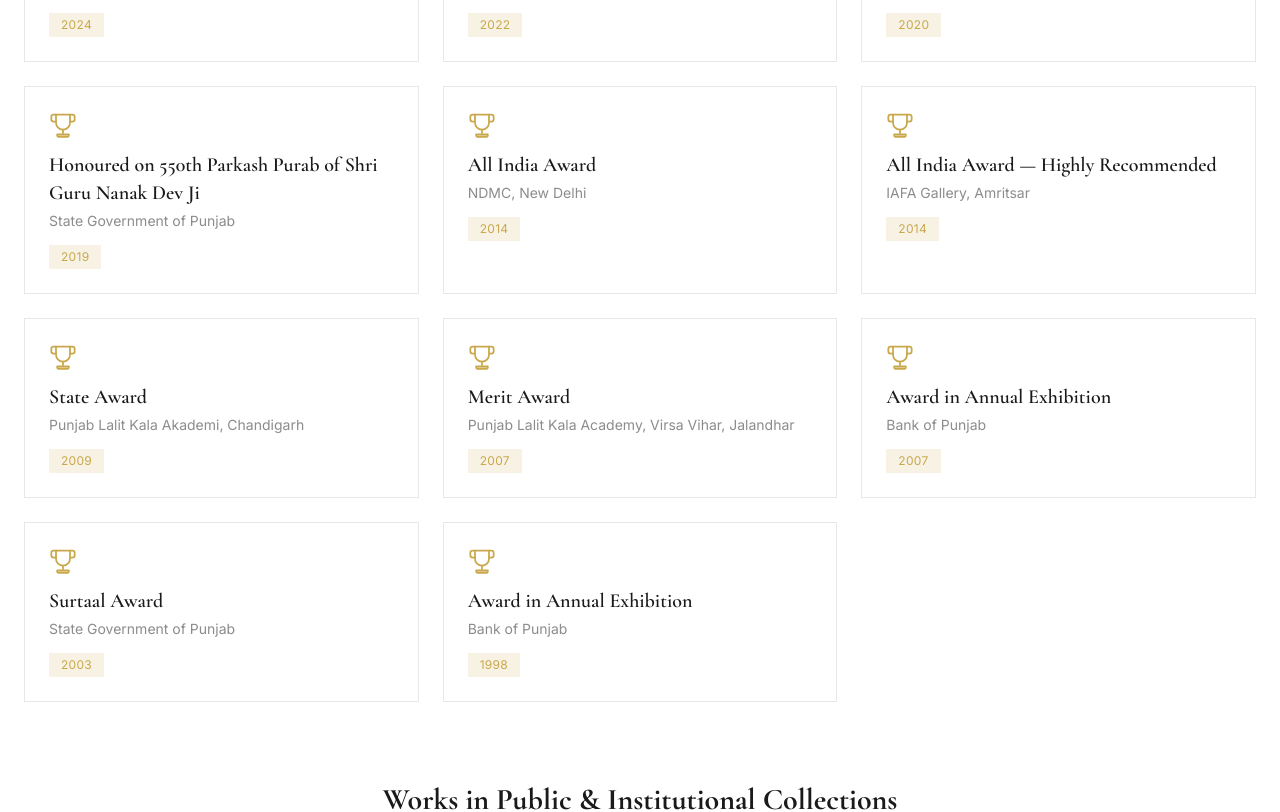
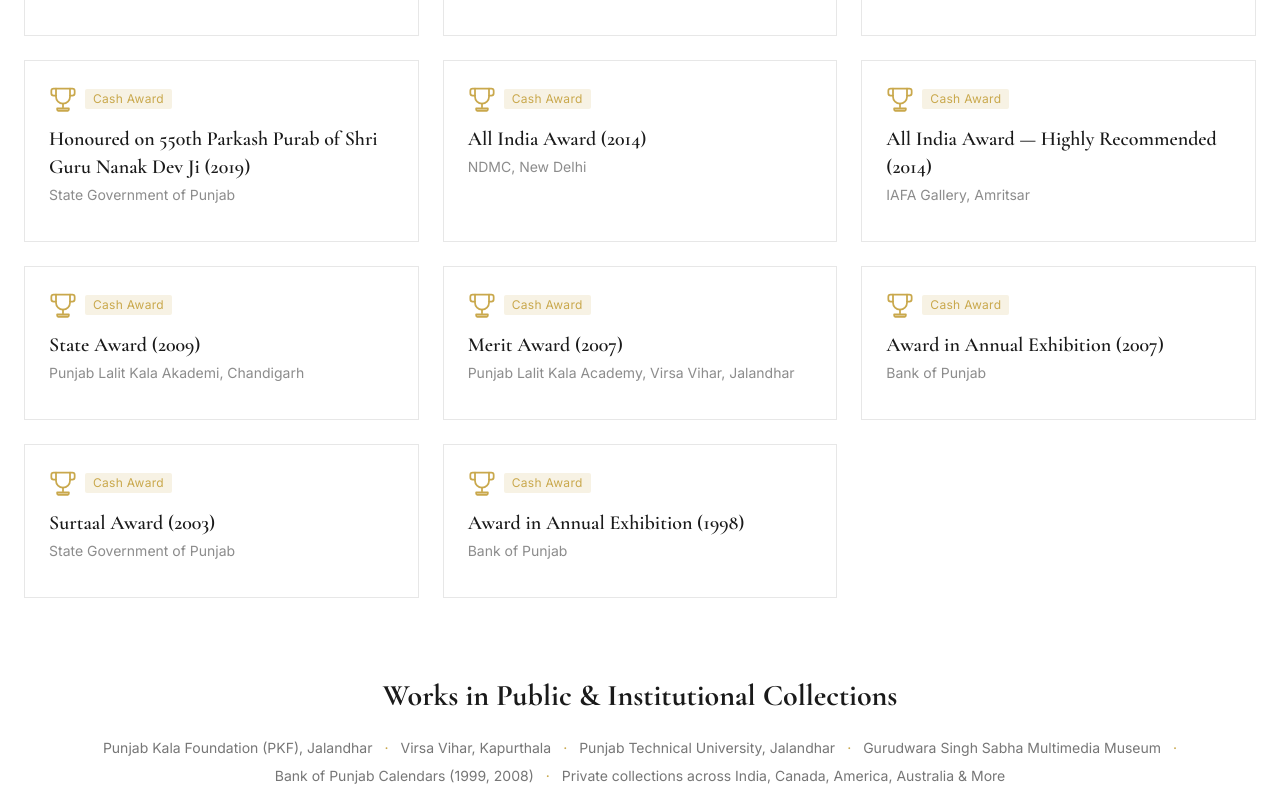
Before and after one commit to gdsai4903/jalandharart.in, a Next.js app: page / in a window 1280 px wide. Shown: the part 2240-3052 px from the top of the page. Built offline with nearby package versions, Linux system fonts and the light colour scheme.

Commit message:
add "cash award to the acheivements section" and change the placement of the year text

```diff
--- a/src/app/globals.css
+++ b/src/app/globals.css
@@ -20,7 +20,7 @@
   }
 
   100% {
-    transform: translateX(-50%);
+    transform: translateX(calc(-50% - 0.75rem));
   }
 }
 
--- a/src/components/Achievements.tsx
+++ b/src/components/Achievements.tsx
@@ -16,7 +16,7 @@ const collections = [
   "Punjab Technical University, Jalandhar",
   "Gurudwara Singh Sabha Multimedia Museum",
   "Bank of Punjab Calendars (1999, 2008)",
-  "Private collections across India & abroad",
+  "Private collections across India, Canada, America, Australia & More",
 ];
 
 function TrophyIcon() {
@@ -92,18 +92,16 @@ export default function Achievements() {
               key={award.id}
               className="group border border-charcoal/10 p-6 hover:-translate-y-1 hover:border-l-4 hover:border-l-gold transition-all duration-200"
             >
-              <div className="mb-3">
+              <div className="flex items-end gap-2 mb-3">
                 <TrophyIcon />
+                <span className="inline-block bg-gold/15 text-gold text-xs px-2 py-0.5 tracking-wide rounded-sm mb-1">
+                  {award.Type}
+                </span>
               </div>
               <h3 className="font-heading text-lg sm:text-xl font-semibold text-charcoal mb-1">
-                {award.title}
+                {award.title} ({award.year})
               </h3>
               <p className="text-charcoal/50 text-sm mb-3">{award.body}</p>
-              {award.year && (
-                <span className="inline-block bg-gold/15 text-gold text-xs px-3 py-1 tracking-wide">
-                  {award.year}
-                </span>
-              )}
             </div>
           ))}
         </div>
--- a/src/data/awards.ts
+++ b/src/data/awards.ts
@@ -12,6 +12,7 @@ export interface Award {
   body: string;
   year: string;
   category: AwardCategory;
+  Type: string;
 }
 
 export const awards: Award[] = [
@@ -21,6 +22,7 @@ export const awards: Award[] = [
     body: "Indian Academy of Fine Arts, Amritsar",
     year: "2024",
     category: "state",
+    Type: "Cash Award",
   },
   {
     id: 2,
@@ -28,6 +30,7 @@ export const awards: Award[] = [
     body: "State Government of Punjab",
     year: "2022",
     category: "state",
+    Type: "Cash Award",
   },
   {
     id: 3,
@@ -35,6 +38,7 @@ export const awards: Award[] = [
     body: "IAFA Gallery, Amritsar",
     year: "2020",
     category: "state",
+    Type: "Cash Award",
   },
   {
     id: 4,
@@ -42,6 +46,7 @@ export const awards: Award[] = [
     body: "State Government of Punjab",
     year: "2019",
     category: "state",
+    Type: "Cash Award",
   },
   {
     id: 5,
@@ -49,6 +54,7 @@ export const awards: Award[] = [
     body: "NDMC, New Delhi",
     year: "2014",
     category: "national",
+    Type: "Cash Award",
   },
   {
     id: 6,
@@ -56,6 +62,7 @@ export const awards: Award[] = [
     body: "IAFA Gallery, Amritsar",
     year: "2014",
     category: "national",
+    Type: "Cash Award",
   },
   {
     id: 7,
@@ -63,6 +70,7 @@ export const awards: Award[] = [
     body: "Punjab Lalit Kala Akademi, Chandigarh",
     year: "2009",
     category: "state",
+    Type: "Cash Award",
   },
   {
     id: 8,
@@ -70,6 +78,7 @@ export const awards: Award[] = [
     body: "Punjab Lalit Kala Academy, Virsa Vihar, Jalandhar",
     year: "2007",
     category: "state",
+    Type: "Cash Award",
   },
   {
     id: 9,
@@ -77,6 +86,7 @@ export const awards: Award[] = [
     body: "Bank of Punjab",
     year: "2007",
     category: "institutional",
+    Type: "Cash Award",
   },
   {
     id: 10,
@@ -84,6 +94,7 @@ export const awards: Award[] = [
     body: "State Government of Punjab",
     year: "2003",
     category: "state",
+    Type: "Cash Award",
   },
   {
     id: 11,
@@ -91,5 +102,6 @@ export const awards: Award[] = [
     body: "Bank of Punjab",
     year: "1998",
     category: "institutional",
+    Type: "Cash Award",
   },
 ];
```
